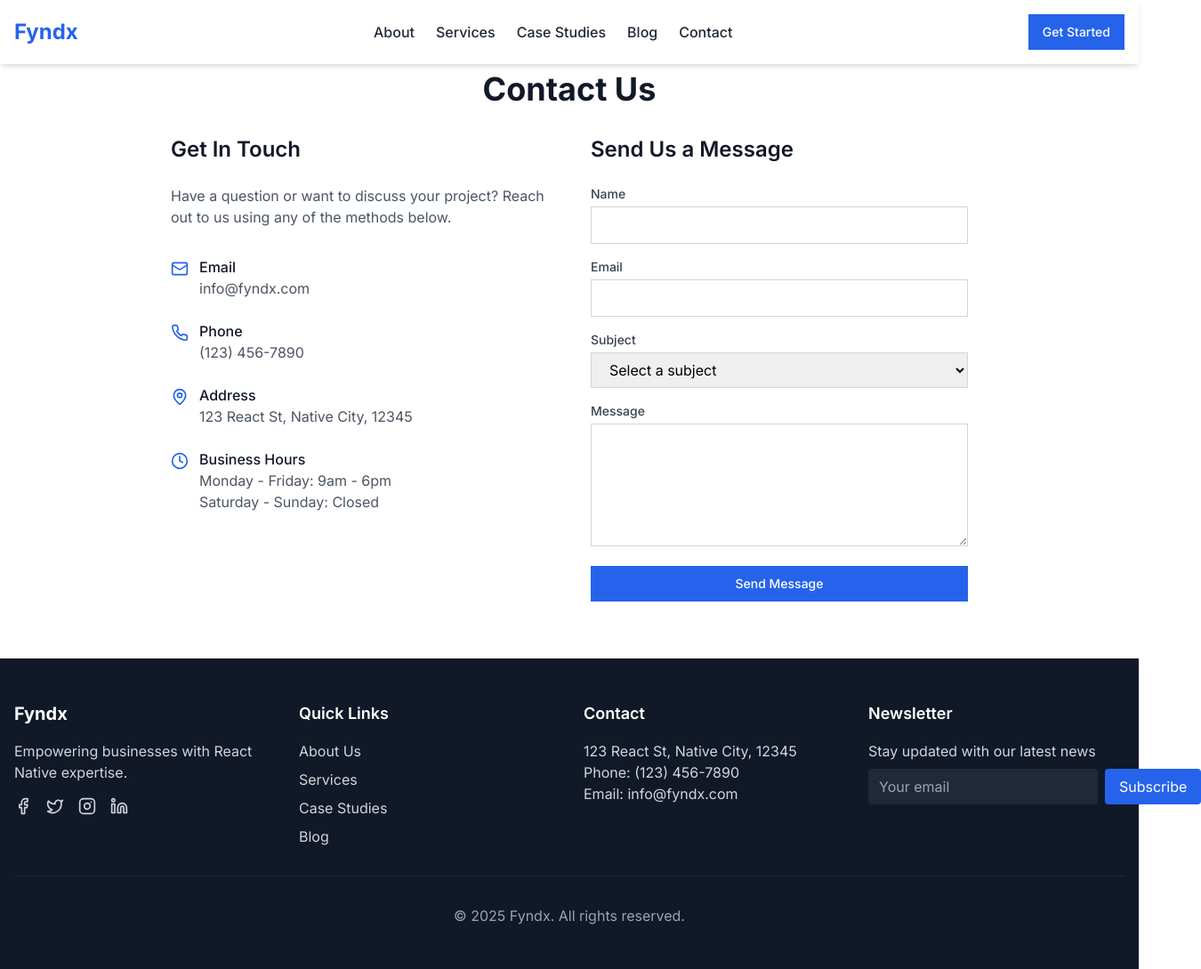
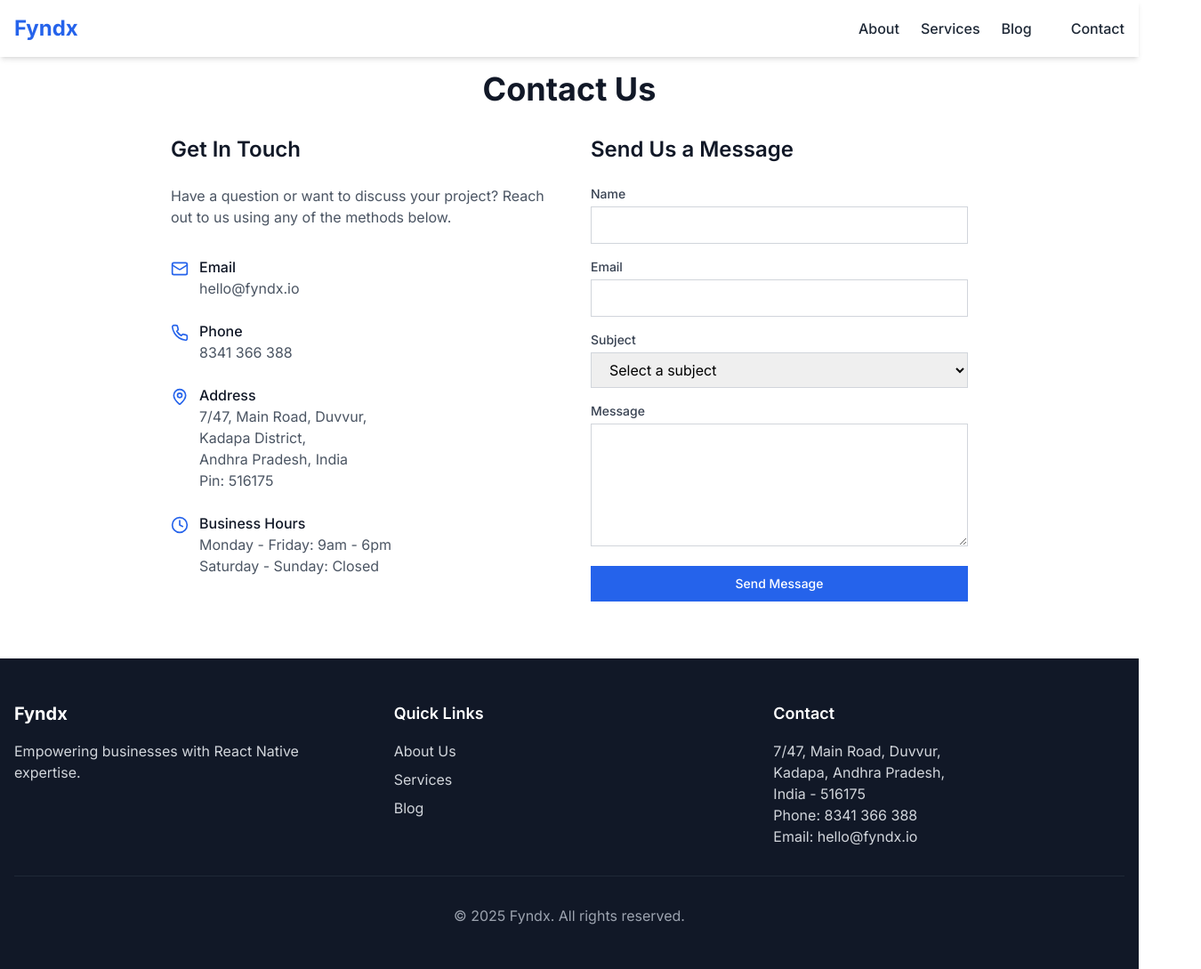
Before and after one commit to fyndx/website, a Next.js app: page /contact in a window 1280 px wide. Shown: the whole page at 89% size, 1350 px wide, since content can reach past the window. Built offline with nearby package versions, Linux system fonts and the light colour scheme.

Commit message:
fix: update contact information and improve footer links

```diff
--- a/components/contact/ContactInfo.tsx
+++ b/components/contact/ContactInfo.tsx
@@ -13,7 +13,7 @@ export default function ContactInfo() {
           <Mail className="w-5 h-5 text-primary mt-1 mr-3" />
           <div>
             <h3 className="font-medium text-gray-900">Email</h3>
-            <p className="text-gray-600">info@fyndx.com</p>
+            <p className="text-gray-600">hello@fyndx.io</p>
           </div>
         </div>
 
@@ -21,7 +21,9 @@ export default function ContactInfo() {
           <Phone className="w-5 h-5 text-primary mt-1 mr-3" />
           <div>
             <h3 className="font-medium text-gray-900">Phone</h3>
-            <p className="text-gray-600">(123) 456-7890</p>
+            <p className="text-gray-600">
+              <a href="tel:+918341366388" className="hover:underline">8341 366 388</a>
+            </p>
           </div>
         </div>
 
@@ -29,7 +31,10 @@ export default function ContactInfo() {
           <MapPin className="w-5 h-5 text-primary mt-1 mr-3" />
           <div>
             <h3 className="font-medium text-gray-900">Address</h3>
-            <p className="text-gray-600">123 React St, Native City, 12345</p>
+            <p className="text-gray-600">7/47, Main Road, Duvvur,</p>
+            <p className="text-gray-600">Kadapa District,</p>
+            <p className="text-gray-600">Andhra Pradesh, India</p>
+            <p className="text-gray-600">Pin: 516175</p>
           </div>
         </div>
 
--- a/components/home/Hero.tsx
+++ b/components/home/Hero.tsx
@@ -2,6 +2,7 @@
 
 import { useEffect, useRef } from "react"
 import { Button } from "@/components/ui/button"
+import Link from "next/link"
 import { motion } from "framer-motion"
 
 export default function Hero() {
@@ -157,15 +158,11 @@ export default function Hero() {
           animate={{ opacity: 1, y: 0 }}
           transition={{ duration: 0.8, delay: 0.4 }}
         >
-          <Button size="lg" className="bg-white text-primary hover:bg-gray-100 w-full sm:w-auto">
-            Get a Free Consultation
-          </Button>
-          <Button
-            size="lg"
-            className="bg-transparent border-2 border-white text-white hover:bg-white hover:text-primary w-full sm:w-auto"
-          >
-            Learn More
-          </Button>
+          <Link href="https://cal.com/fyndx/free-consultation" target="_blank" rel="noopener noreferrer">
+            <Button size="lg" className="bg-white text-primary hover:bg-gray-100 w-full sm:w-auto">
+              Get a Free Consultation
+            </Button>
+          </Link>
         </motion.div>
       </div>
     </section>
--- a/components/layout/Footer.tsx
+++ b/components/layout/Footer.tsx
@@ -1,15 +1,15 @@
 import Link from "next/link"
-import { Facebook, Twitter, Instagram, Linkedin } from "lucide-react"
+import { Facebook, Twitter, Instagram, Linkedin, ArrowUpRight } from "lucide-react"
 
 export default function Footer() {
   return (
     <footer className="bg-gray-900 text-white py-8 sm:py-12">
       <div className="container mx-auto px-4">
-        <div className="grid grid-cols-1 sm:grid-cols-2 md:grid-cols-4 gap-8">
+        <div className="grid grid-cols-1 sm:grid-cols-2 md:grid-cols-3 gap-8">
           <div>
             <h3 className="text-xl font-bold mb-4">Fyndx</h3>
             <p className="text-gray-300">Empowering businesses with React Native expertise.</p>
-            <div className="flex space-x-4 mt-4">
+            {/* <div className="flex space-x-4 mt-4">
               <a href="#" className="text-gray-300 hover:text-white transition-colors">
                 <Facebook size={20} />
                 <span className="sr-only">Facebook</span>
@@ -26,7 +26,7 @@ export default function Footer() {
                 <Linkedin size={20} />
                 <span className="sr-only">LinkedIn</span>
               </a>
-            </div>
+            </div> */}
           </div>
           <div>
             <h4 className="text-lg font-semibold mb-4">Quick Links</h4>
@@ -41,27 +41,38 @@ export default function Footer() {
                   Services
                 </Link>
               </li>
-              <li>
+              {/* <li>
                 <Link href="/case-studies" className="text-gray-300 hover:text-white transition-colors">
                   Case Studies
                 </Link>
-              </li>
+              </li> */}
               <li>
-                <Link href="/blog" className="text-gray-300 hover:text-white transition-colors">
+                <a
+                  href="https://notes.fyndx.io"
+                  target="_blank"
+                  rel="noopener noreferrer"
+                  className="text-gray-300 hover:text-white transition-colors group inline-flex items-center"
+                >
                   Blog
-                </Link>
+                  <ArrowUpRight
+                    className="ml-1 h-4 w-4 opacity-0 group-hover:opacity-100 transition-opacity"
+                    aria-hidden="true"
+                  />
+                </a>
               </li>
             </ul>
           </div>
           <div>
             <h4 className="text-lg font-semibold mb-4">Contact</h4>
             <address className="not-italic text-gray-300">
-              <p>123 React St, Native City, 12345</p>
-              <p>Phone: (123) 456-7890</p>
-              <p>Email: info@fyndx.com</p>
+              <p>7/47, Main Road, Duvvur,</p>
+              <p>Kadapa, Andhra Pradesh,</p>
+              <p>India - 516175</p>
+              <p>Phone: <a href="tel:+918341366388" className="hover:underline">8341 366 388</a></p>
+              <p>Email: hello@fyndx.io</p>
             </address>
           </div>
-          <div>
+          {/* <div>
             <h4 className="text-lg font-semibold mb-4">Newsletter</h4>
             <p className="text-gray-300 mb-2">Stay updated with our latest news</p>
             <form className="flex flex-col sm:flex-row gap-2">
@@ -78,7 +89,7 @@ export default function Footer() {
                 Subscribe
               </button>
             </form>
-          </div>
+          </div> */}
         </div>
         <div className="mt-8 pt-8 border-t border-gray-800 text-center text-gray-400">
           <p>&copy; {new Date().getFullYear()} Fyndx. All rights reserved.</p>
--- a/components/layout/Header.tsx
+++ b/components/layout/Header.tsx
@@ -4,7 +4,7 @@ import { useState, useEffect } from "react"
 import { usePathname } from "next/navigation"
 import Link from "next/link"
 import { Button } from "@/components/ui/button"
-import { Menu, X } from "lucide-react"
+import { Menu, X, ArrowUpRight } from "lucide-react"
 
 export default function Header() {
   const [isMenuOpen, setIsMenuOpen] = useState(false)
@@ -53,15 +53,20 @@ export default function Header() {
                 Services
               </Link>
             </li>
-            <li>
+            {/* <li>
               <Link href="/case-studies" className="text-gray-800 font-medium hover:text-primary transition-colors">
                 Case Studies
               </Link>
-            </li>
+            </li> */}
             <li>
-              <Link href="/blog" className="text-gray-800 font-medium hover:text-primary transition-colors">
-                Blog
-              </Link>
+              <a
+                href="https://notes.fyndx.io"
+                className="text-gray-800 font-medium hover:text-primary transition-colors inline-flex items-center gap-1 group"
+                target="_blank"
+                rel="noopener noreferrer"
+              >
+                Blog <ArrowUpRight size={16} className="opacity-0 group-hover:opacity-100 transition-opacity" />
+              </a>
             </li>
             <li>
               <Link href="/contact" className="text-gray-800 font-medium hover:text-primary transition-colors">
@@ -71,12 +76,12 @@ export default function Header() {
           </ul>
         </nav>
 
-        <div className="hidden md:block">
+        {/* <div className="hidden md:block">
           <Button className="bg-primary text-white hover:bg-primary-dark">Get Started</Button>
-        </div>
+        </div> */}
 
         {/* Mobile Menu Button */}
-        <button className="md:hidden text-gray-800 focus:outline-none" onClick={toggleMenu} aria-label="Toggle menu">
+        <button type="button" className="md:hidden text-gray-800 focus:outline-none" onClick={toggleMenu} aria-label="Toggle menu">
           {isMenuOpen ? <X size={24} /> : <Menu size={24} />}
         </button>
       </div>
@@ -104,7 +109,7 @@ export default function Header() {
                   Services
                 </Link>
               </li>
-              <li>
+              {/* <li>
                 <Link
                   href="/case-studies"
                   className="block py-2 text-gray-800 font-medium hover:text-primary transition-colors"
@@ -112,15 +117,17 @@ export default function Header() {
                 >
                   Case Studies
                 </Link>
-              </li>
+              </li> */}
               <li>
-                <Link
-                  href="/blog"
-                  className="block py-2 text-gray-800 font-medium hover:text-primary transition-colors"
+                <a
+                  href="https://notes.fyndx.io"
+                  className="block py-2 text-gray-800 font-medium hover:text-primary transition-colors inline-flex items-center gap-1 group"
+                  target="_blank"
+                  rel="noopener noreferrer"
                   onClick={toggleMenu}
                 >
-                  Blog
-                </Link>
+                  Blog <ArrowUpRight size={16} className="opacity-0 group-hover:opacity-100 transition-opacity" />
+                </a>
               </li>
               <li>
                 <Link
@@ -131,9 +138,9 @@ export default function Header() {
                   Contact
                 </Link>
               </li>
-              <li className="pt-2">
+              {/* <li className="pt-2">
                 <Button className="w-full bg-primary text-white hover:bg-primary-dark">Get Started</Button>
-              </li>
+              </li> */}
             </ul>
           </nav>
         </div>
```
